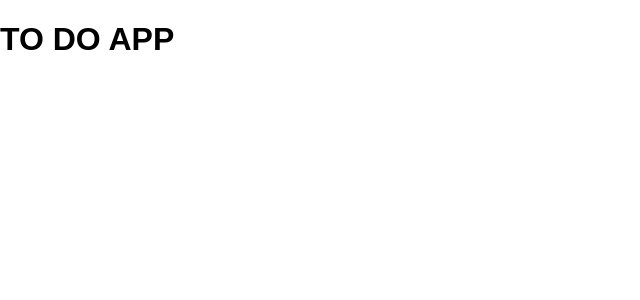
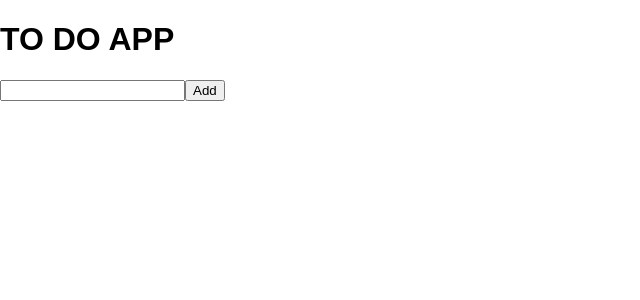
Before and after one commit to mgilbertsonund/weekend-sql-to-do-react, a React (Vite) app: page / in a window 1280 px wide. Shown: the top 300 px of the page, without its empty margins (0-640 px from the left). Built offline with nearby package versions, Linux system fonts and the light colour scheme.

Commit message:
added my inpit and array variable, and created an input box

```diff
--- a/src/components/App/App.jsx
+++ b/src/components/App/App.jsx
@@ -1,10 +1,23 @@
 import {useState} from 'react';
 
 function App () {
+  // create my array of tasks and input variable
+  const [todoList, setToDoList] = useState([]);
+  const [inputTask, setInputTask] = useState('');
+
+
 
   return (
     <div>
       <h1>TO DO APP</h1>
+      <input
+        value = {inputTask}
+        type = "text"
+        onChange={e => setInputTask(e.target.value)}
+      />
+      <button>
+        Add
+      </button>
     </div>
   );
 
```
